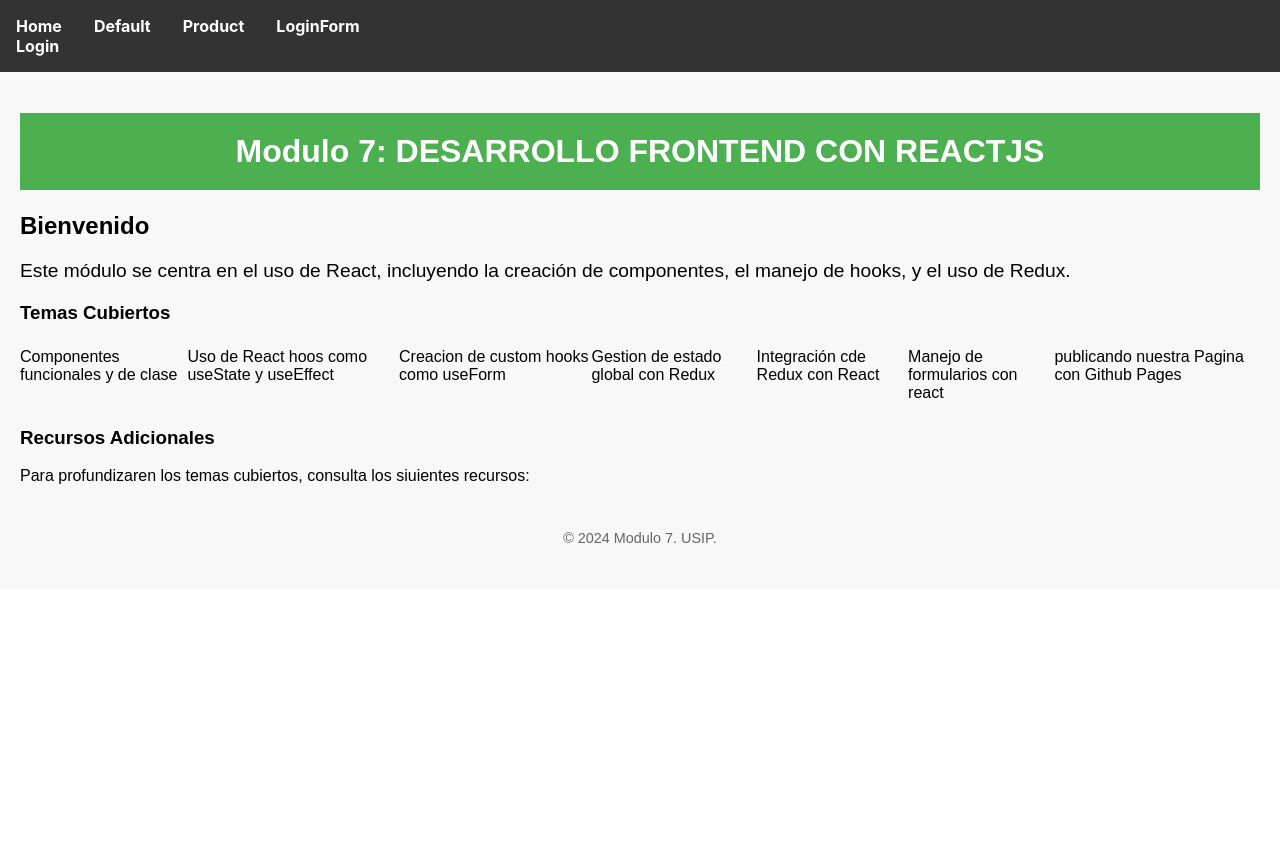
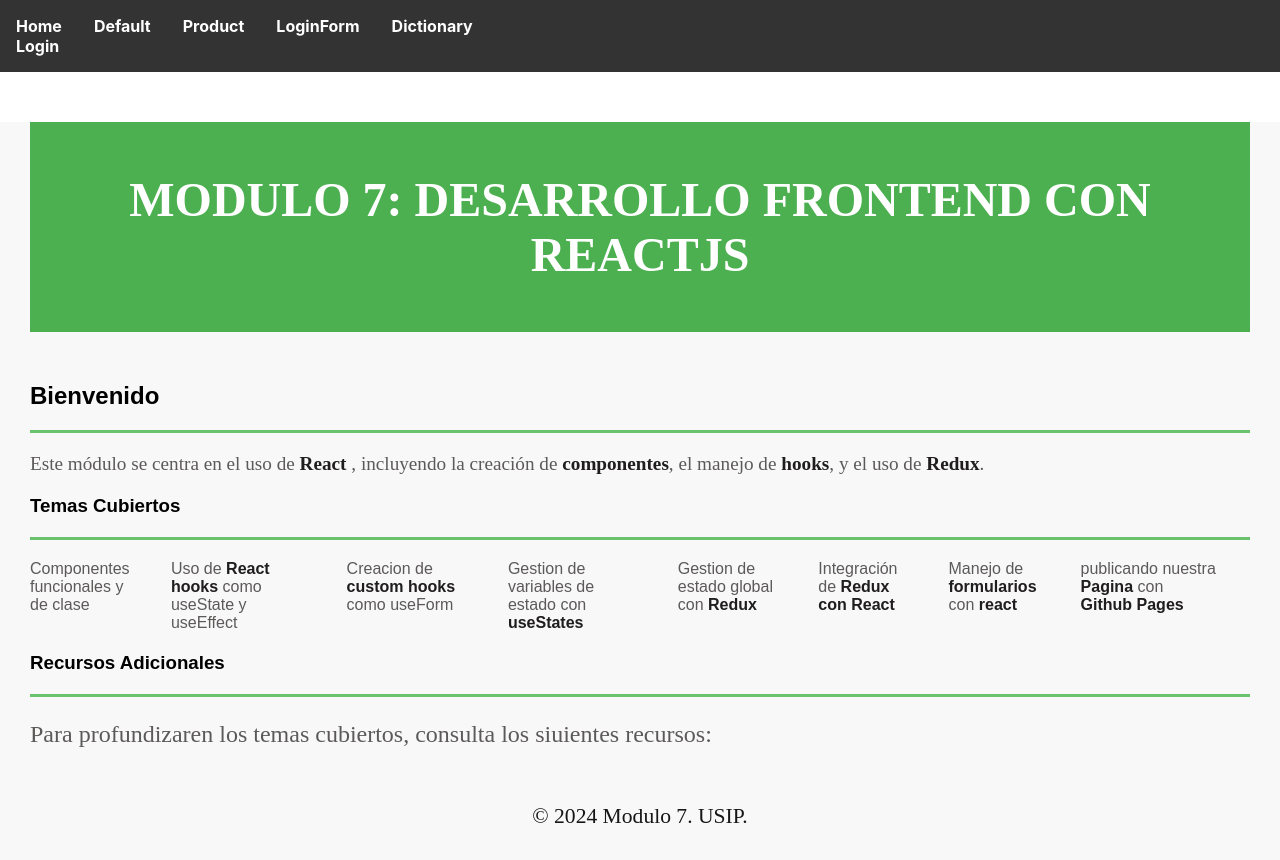
Before and after one commit to GracielaCy/desarrollo-frontend-rea, a React (Create React App) app: page / in a window 1280 px wide. Before the commit the page ends 800 px from the top, so only its background shows below. Built offline with nearby package versions, Linux system fonts and the light colour scheme.

Commit message:
recuperatorio ejercicio 1,2 y 3

```diff
--- a/src/App.css
+++ b/src/App.css
@@ -171,15 +171,24 @@ span {
 
 /* lading page */
 .landing-page {
-  padding: 20px;
+  max-width: 1400px;
+  margin: 0 auto;
+  padding-left: 30px;
+  padding-right: 30px;
   font-family: Arial, sans-serif;
   background-color: #f8f8f8;
+}
+.landing-page h1{
+  text-align: center;
+  margin-top: 50px;
+  margin-bottom: 50px;
+  font-size: 3em;
 }
 
 .landing-page h1 {
   background-color: #4CAF50;
   color: white;
-  padding: 20px;
+  padding: 50px;
   text-align: center;
 }
 
@@ -189,15 +198,32 @@ span {
 
 .welcome-section p {
   font-size: 1.2em;
+  color: #5c5959;
+}
+
+.welcome-section strong {
+  font-size: 1em;
+  color: #1f1d1d;
 }
 
 .topics-covered ul {
   list-style-type: none;
   padding: 0;
+  color: #5c5959;
+}
+.topics-covered b {
+  list-style-type: none;
+  padding: 0;
+  color: #1f1d1d;
 }
 
-.topics-covered li {
-  margin: 5px 0;
+.topics-covered li p {
+  margin: 8px 1;
+
+}
+.additional-resources p {
+color: #5c5959;
+
 }
 .landing-footer {
   text-align: center;
@@ -206,3 +232,9 @@ span {
   font-size: 0.9em;
   color: #666;
 }
+
+.green-line {
+  border: none;
+  border-top: 3px solid #6ac26d;
+  margin: 20px 0;
+}
--- a/src/components/Navbar.jsx
+++ b/src/components/Navbar.jsx
@@ -19,6 +19,9 @@ const Navbar = () => {
                 <li>
                     <Link to="/login">LoginForm</Link>
                 </li>
+                <li>
+                    <Link to="/dictionary">Dictionary</Link>
+                </li>
 
             </ul>
             <ul >
--- a/src/router/router.js
+++ b/src/router/router.js
@@ -4,6 +4,7 @@ import Default from "../screens/Default";
 import Product from "../screens/Product";
 import LoginForm from "../screens/Forms/LoginForm";
 import LadingPage from "../screens/LadingPage/LadingPage";
+import Dictionary from '../screens/Dictionary/Dictionary';
 import App from "../App";
 
 const basename = process.env.NODE_ENV === 'production' ? '/desarrollo-frontend-rea' : '/';
@@ -31,6 +32,10 @@ const routes = createBrowserRouter([
                 path: '/login',
                 element: <LoginForm />,
             },
+            {
+                path: '/dictionary',
+                element: <Dictionary />,
+            },
         ]
     }
 ],
--- /dev/null
+++ b/src/screens/Dictionary/Dictionary.css
@@ -0,0 +1,70 @@
+.dictionary-container {
+    max-width: 1000px;
+    margin: 0 auto;
+    padding: 20px;
+    background-color: hsl(0, 0%, 91%);
+    border-radius: 8px;
+    box-shadow: 1 1 15px rgba(0, 0, 0, 0.1);
+    text-align: center;
+  }
+
+  h1 {
+    margin-bottom: 2cm;
+    color: #4CAF50;
+    font-size: 4em;
+    font-family:cursive;
+  }
+  p {
+    color: #151615;
+    font-size: 1.5em;
+    font-family:cursive;
+  }
+
+  .input-section input {
+    width: 80%;
+    padding: 10px;
+    margin-bottom: 20px;
+    border-radius: 4px;
+    border: 1px solid #ccc;
+    font-size: 16px;
+  }
+
+  .button-sectsion {
+    margin-bottom: 20px;
+  }
+
+  button {
+    padding: 20px 30px;
+    margin: 90px;
+    border-radius: 6px;
+    border: none;
+    background-color: #4CAF50;
+    color: white;
+    cursor: pointer;
+    font-size: 20px;
+  }
+
+  button:hover {
+    background-color: #45a049;
+  }
+
+  .add-button {
+    background-color: #4CAF50;
+  }
+
+  .delete-button {
+    background-color: #f44336;
+  }
+
+  .translate-button {
+    background-color: #008CBA;
+  }
+
+  .output-section {
+    margin-top: 20px;
+  }
+
+  .output-section h2 {
+    margin-bottom: 10px;
+    color: #333;
+  }
--- /dev/null
+++ b/src/screens/Dictionary/Dictionary.jsx
@@ -0,0 +1,27 @@
+
+
+import React, { useState } from 'react';
+import './Dictionary.css';  // Estilos para el módulo
+
+const Dictionary = () => {
+  const [word, setWord] = useState(''); // Estado para almacenar la palabra ingresada
+
+  return (
+    <div className="dictionary-container">
+      <h1>DICTIONARY USIP</h1>
+      <p>
+             Este módulo(diccionario) corresponde al recuperatorio  del modulo-7 ReactJS URL  https/tu_usuario.github.io/tu_proyecto/dictionary
+     </p>
+
+
+
+      <div className="button-section">
+        <button className="add-button">Agregar palabra</button>
+        <button className="delete-button">Eliminar palabra</button>
+        <button className="translate-button">Traducir palabra</button>
+      </div>
+    </div>
+  );
+};
+
+export default Dictionary;
--- a/src/screens/LadingPage/LadingPage.jsx
+++ b/src/screens/LadingPage/LadingPage.jsx
@@ -3,28 +3,32 @@ import React from 'react';
 const LandingPage = () => {
     return (
         <div className="landing-page">
-            <h1>Modulo 7: DESARROLLO FRONTEND CON REACTJS</h1>
+            <h1>MODULO 7: DESARROLLO FRONTEND CON REACTJS</h1>
             <section className="welcome-section">
                 <h2>Bienvenido</h2>
+                <hr class="green-line"/>
                 <p>
-                    Este módulo se centra en el uso de React, incluyendo la creación de componentes, el manejo de hooks, y el uso de Redux.
+                    Este módulo se centra en el uso de <strong>React</strong> , incluyendo la creación de <strong>componentes</strong>, el manejo de <strong>hooks</strong>, y el uso de <strong>Redux</strong>.
                 </p>
             </section>
             <section className="topics-covered">
                 <h3>Temas Cubiertos</h3>
+                <hr class="green-line"/>
                 <ul>
                     <li>Componentes funcionales y de clase</li>
-                    <li>Uso de React hoos como useState y useEffect</li>
-                    <li>Creacion de custom hooks como useForm</li>
-                    <li>Gestion de estado global con Redux</li>
-                    <li>Integración cde Redux con React</li>
-                    <li>Manejo de formularios con react</li>
-                    <li>publicando nuestra Pagina con Github Pages</li>
+                    <li>Uso de <b>React hooks</b> como useState y useEffect</li>
+                    <li>Creacion de <b>custom hooks</b> como useForm</li>
+                    <li>Gestion de variables de estado con <b>useStates</b></li>
+                    <li>Gestion de estado global con <b>Redux</b></li>
+                    <li>Integración de <b> Redux con React</b></li>
+                    <li>Manejo de <b>formularios</b> con <b>react</b></li>
+                    <li>publicando nuestra <b>Pagina</b> con <b>Github Pages</b></li>
 
                 </ul>
             </section>
             <section className="additional-resources">
                 <h3>Recursos Adicionales</h3>
+                <hr class="green-line"/>
                 <p>
                     Para profundizaren los temas cubiertos, consulta los siuientes recursos:
                 </p>
```
